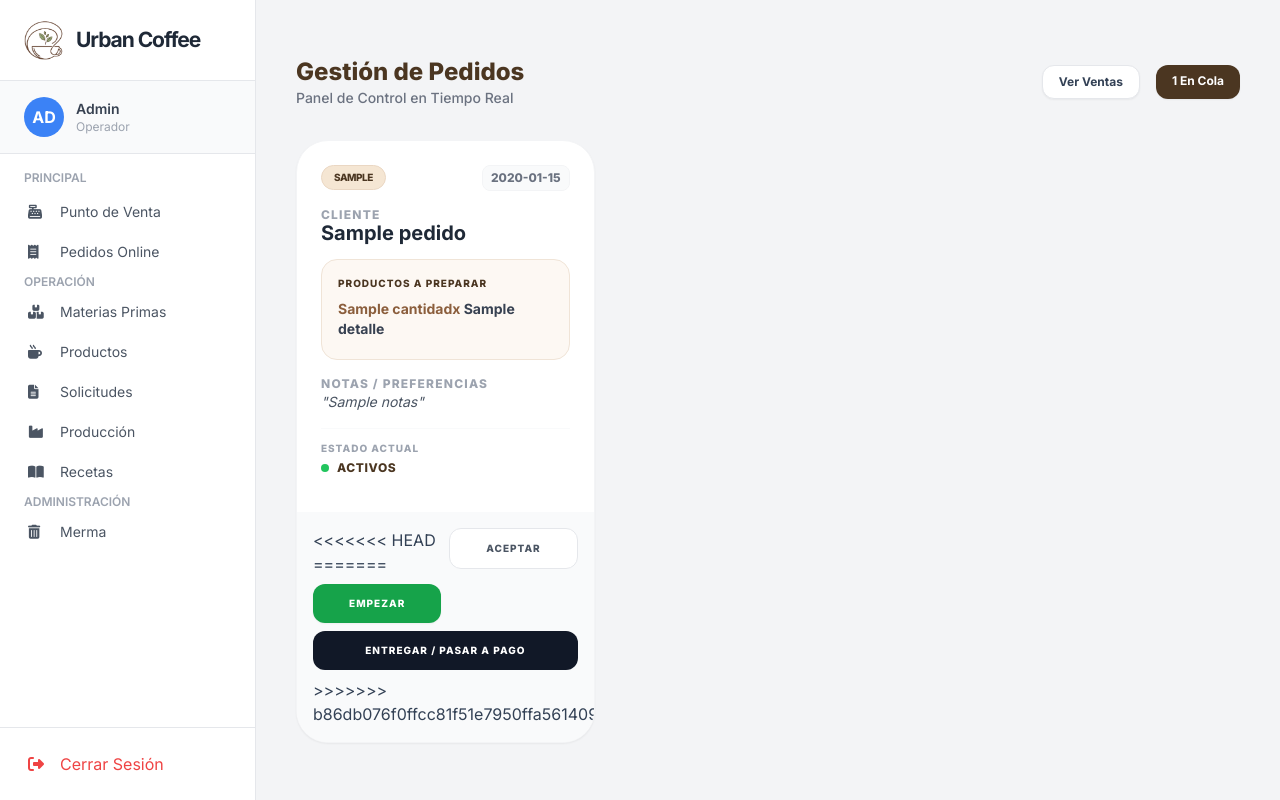
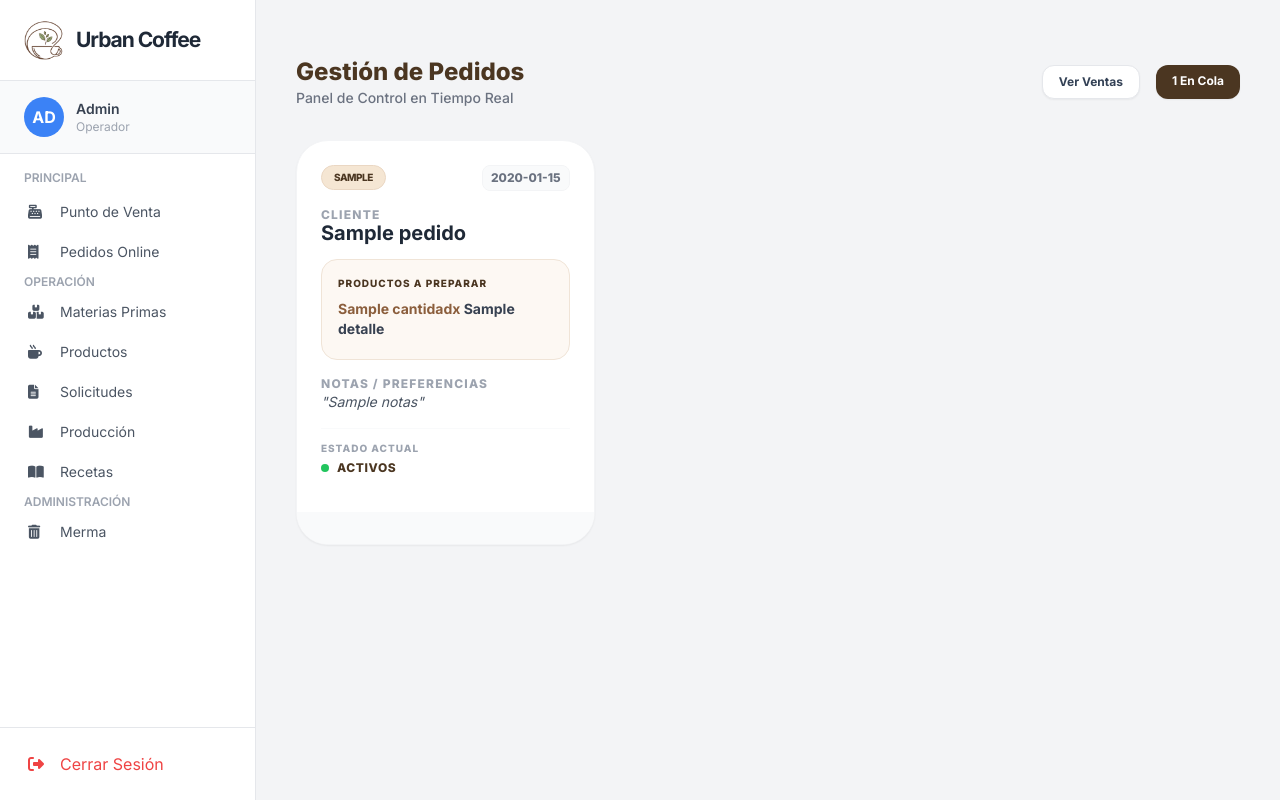
Before and after one commit to IDGS-803-23001507/tengo-sue-o-perdon-w, a Python web app: template templates/venta_linea/pedidos.html in a window 1280 px wide. Run offline with Jinja, Linux system fonts and the light colour scheme; the template is opened without the code that fills it: most values are stand-ins (such as "Sample title", 1, 10 or a date in 2020); some libraries are stand-ins or nearby versions.

Commit message:
PERROS CONFLICTOS

```diff
--- a/templates/venta_linea/mis_pedidos.html
+++ b/templates/venta_linea/mis_pedidos.html
@@ -42,7 +42,6 @@
                         Solicitado el {{ p.hora_solicitud.strftime('%d/%m %H:%M') }}
                     </p>
                 </div>
-<<<<<<< HEAD
 
                 <div class="flex flex-col items-center md:items-end gap-3">
                     <span class="px-4 py-1.5 rounded-full text-xs font-black uppercase tracking-widest
@@ -70,8 +69,6 @@
 </div>
                     {% endif %}
                 </div>
-=======
->>>>>>> b86db076f0ffcc81f51e7950ffa561409c282b93
             </div>
 
             <!-- Código -->
--- a/templates/venta_linea/pedidos.html
+++ b/templates/venta_linea/pedidos.html
@@ -103,7 +103,6 @@
             </div>
 
             <div class="bg-gray-50 p-4 grid grid-cols-2 gap-2">
-<<<<<<< HEAD
                 {% set est = p.estado|lower %}
                 {% if est == 'pendiente' %}
                 <form action="{{ url_for('pedidos.cambiar_estado', token=serializer.dumps(p.id_pedido), estado='Aceptado') }}" method="POST">
@@ -161,33 +160,6 @@
                     </button>
                 </form>
                 {% endif %}
-=======
-
-                <form action="{{ url_for('pedidos.cambiar_estado', idPedido=p.id_pedido, estado='aceptado') }}"
-                    method="POST">
-                    <button type="submit"
-                        class="w-full py-3 rounded-xl text-[10px] font-black uppercase tracking-widest bg-white border border-gray-200 text-gray-600 hover:bg-[#8B5E3C] hover:text-white transition-all">
-                        Aceptar
-                    </button>
-                </form>
-
-                <form action="{{ url_for('pedidos.cambiar_estado', idPedido=p.id_pedido, estado='preparando') }}"
-                    method="POST">
-                    <button type="submit"
-                        class="w-full py-3 rounded-xl text-[10px] font-black uppercase tracking-widest bg-green-600 text-white hover:bg-green-700 shadow-sm transition-all">
-                        Empezar
-                    </button>
-                </form>
-
-                <form action="{{ url_for('pedidos.cambiar_estado', idPedido=p.id_pedido, estado='entregado') }}"
-                    method="POST" class="col-span-2">
-                    <button type="submit"
-                        class="w-full py-3 rounded-xl text-[10px] font-black uppercase tracking-widest bg-gray-900 text-white hover:bg-black transition-all">
-                        Entregar / Pasar a pago
-                    </button>
-                </form>
-
->>>>>>> b86db076f0ffcc81f51e7950ffa561409c282b93
             </div>
 
         </div>
```
